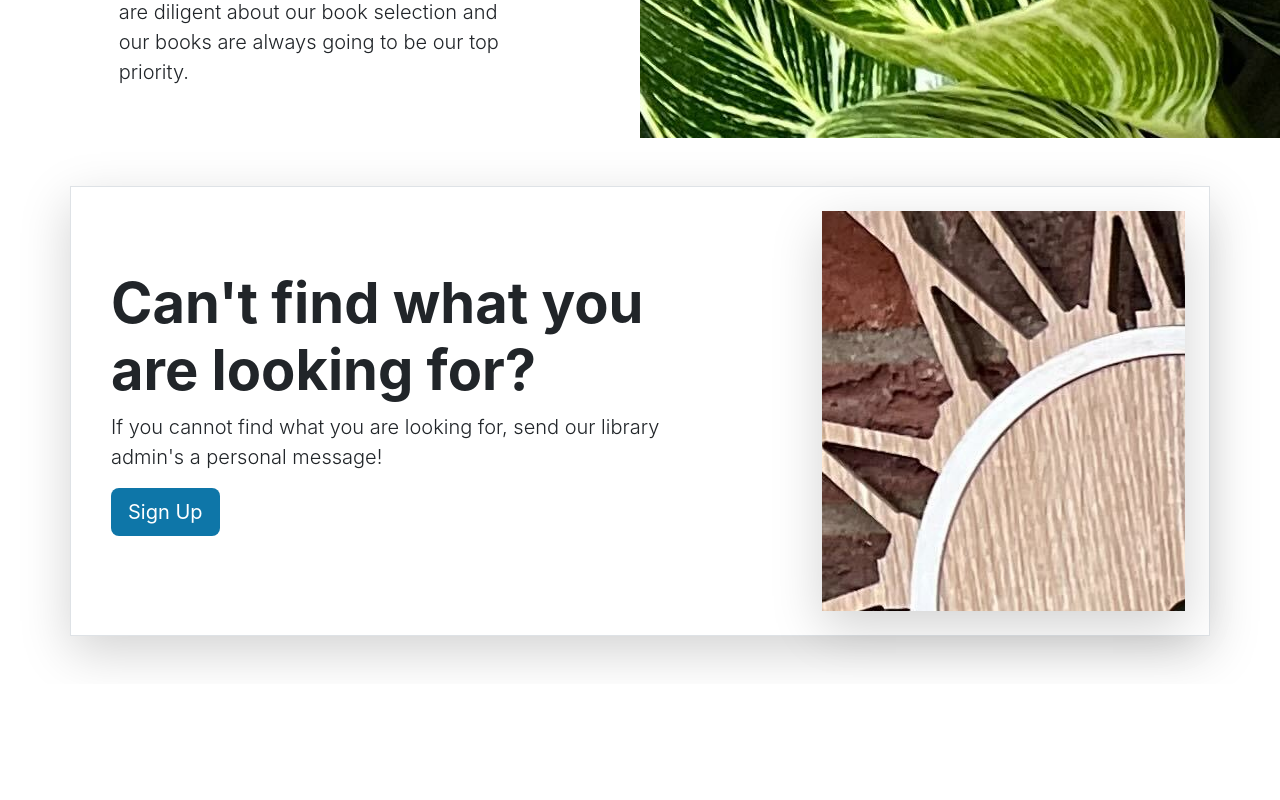
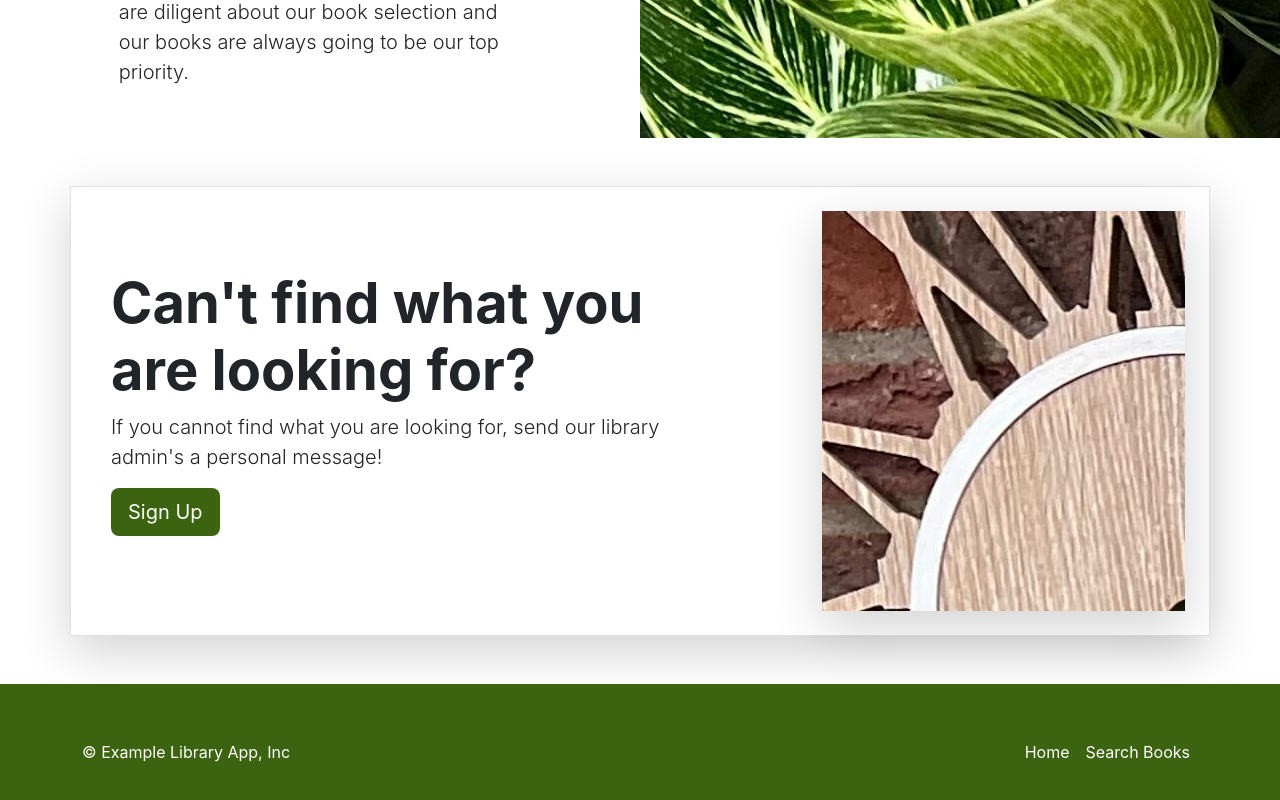
Before and after one commit to lohithpuvvala/Library-App, a React (Create React App) app in the folder 03-frontend-files/library-app/: page / in a window 1280 px wide. Shown: the part 1786-2586 px from the top of the page. Before the commit the page ends 2470 px from the top, so only its background shows below. Built offline with nearby package versions, Linux system fonts and the light colour scheme.

Commit message:
Create Footer.tsx (NavbarAndFooter->Footer Component). imported to App.tsx

```diff
--- a/03-frontend-files/library-app/src/App.css
+++ b/03-frontend-files/library-app/src/App.css
@@ -19,7 +19,7 @@
 }
 
 .main-color {
-  background-color: #0e76a8;
+  background-color: #3c6410;
 }
 
 .col-image-left {
--- a/03-frontend-files/library-app/src/App.tsx
+++ b/03-frontend-files/library-app/src/App.tsx
@@ -4,6 +4,7 @@ import { ExploreTopBooks } from './layouts/Hompage/ExploreTopBooks';
 import { Carousel } from './layouts/Hompage/Carousel';
 import { Heros } from './layouts/Hompage/Heros';
 import { LibraryServices } from './layouts/Hompage/LibraryServices';
+import { Footer } from './layouts/NavbarAndFooter/Footer';
 
 function App() {
   return (
@@ -13,6 +14,7 @@ function App() {
       <Carousel />
       <Heros />
       <LibraryServices />
+      <Footer />
     </div>
   );
 }
--- a/03-frontend-files/library-app/src/layouts/Hompage/Heros.tsx
+++ b/03-frontend-files/library-app/src/layouts/Hompage/Heros.tsx
@@ -44,20 +44,22 @@ export const Heros = () => {
                 <div className="container">
                     <div className="m-2">
                         <div className="col-image-left"></div>
-                        <div className="mt-2">
+                        <div className="mt-4
+                         d-flex flex-column justify-content-center align-items-center ">
                             <h1>What have you been reading?</h1>
                             <p className="lead">The library team would love to know what you have been reading.
                                 Whether it is to learn a new skill or grow within on.
                                 we will be able to provide the top content for you!
                             </p>
                             <a href="#"
-                                className="btn main-color btn-lg text-white"
+                                className="btn main-color btn-lg text-white m-3"
+                                style={{ width: "80%" }}
                             >Sign Up</a>
                         </div>
                     </div>
                     <div className="mt-2">
                         <div className="col-image-right"></div>
-                        <div className="mt-2">
+                        <div className="mt-4 d-flex flex-column justify-content-center align-items-center">
                             <h1>Our collection is always changing!</h1>
                             <p className="lead">
                                 Try to check in daily as our collection is always changing!
--- /dev/null
+++ b/03-frontend-files/library-app/src/layouts/NavbarAndFooter/Footer.tsx
@@ -0,0 +1,22 @@
+export const Footer = () => {
+    return (
+        <div className="main-color">
+            <footer className="container d-flex flex-wrap justify-content-between
+            align-items-center py-5 main-color">
+                <p className="col-md-4 mb-0 text-white">© Example Library App, Inc</p>
+                <div className="nav navbar-dark col-md-4 justify-content-end">
+                    <li className="nav-item">
+                        <a href="#" className="nav-link px-2 text-white">
+                            Home
+                        </a>
+                    </li>
+                    <li className="nav-item">
+                        <a href="#" className="nav-link px-2 text-white">
+                            Search Books
+                        </a>
+                    </li>
+                </div>
+            </footer>
+        </div>
+    );
+}
```
